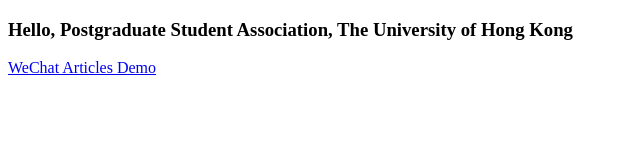
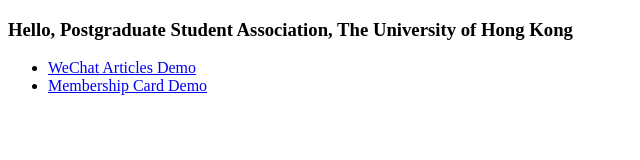
Before and after one commit to hkupgsa/apps, a plain HTML site: page index.html in a window 1280 px wide. Shown: the whole page, without its empty margins (0-640 px from the left). Drawn offline with Linux system fonts and the light colour scheme.

Commit message:
init mcard demo

```diff
--- a/index.html
+++ b/index.html
@@ -1,6 +1,7 @@
 <!DOCTYPE html>
 <html>
     <head>
+        <meta http-equiv="Content-Type" content="text/html; charset=utf-8">
         <meta http-equiv="X-UA-Compatible" content="IE=edge">
         <meta name="viewport" content="width=device-width, initial-scale=1">
         <title>
@@ -10,10 +11,21 @@
 <body>
 
 <h3> Hello, Postgraduate Student Association, The University of Hong Kong </h3>
+<ul>
+    <li>
+        <a id="wx-embed" href="/embed/wx.html?articles=6XPblKFlEKAxWcJS5pluTA,guLLBiUdqez1pINap5gJfg,BAB3pN9oml-HIto3hNYWPA,bZb9FqXHxIRctwtUwq-krg">
+            WeChat Articles Demo
+        </a>
+    </li>
+    <li>
+        <a id="mcard-embed" href="/embed/mcard.html?uno=30300XXXXX&surname=Card&given_name=Demo&since_year=2020&style=default">
+            Membership Card Demo
+        </a>
+    </li>
+</ul>
 
-<a id="wx-embed" href="/embed/wx.html?articles=6XPblKFlEKAxWcJS5pluTA,guLLBiUdqez1pINap5gJfg,BAB3pN9oml-HIto3hNYWPA,bZb9FqXHxIRctwtUwq-krg">
-    WeChat Articles Demo
-</a>
+
+
 <script>
     let articles = [
         "6XPblKFlEKAxWcJS5pluTA",
```
Also changed, not shown: embed/wx.html (+1 -1 lines), css/card-HALTER.ttf (added), css/card-default.jpg (added).
